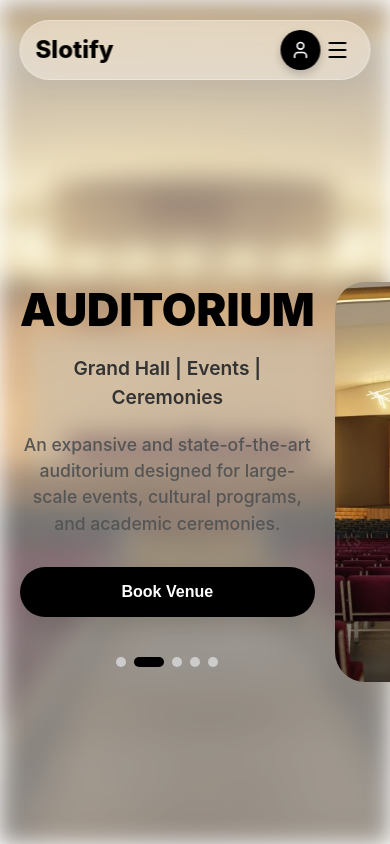
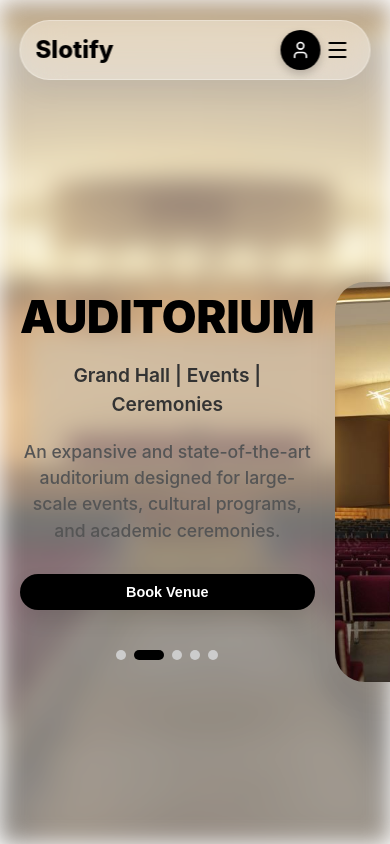
Before and after one commit to 8921543036/sltfyproject, a React (Vite) app: page / in a window 390 px wide. Shown: the top 844 px of the page. Built offline with nearby package versions, Linux system fonts and the light colour scheme; no server answers; the database is empty.

Commit message:
Update Book Venue button size and responsiveness

```diff
--- a/src/components/VenueSlider.jsx
+++ b/src/components/VenueSlider.jsx
@@ -122,14 +122,16 @@ const VenueSlider = () => {
                                     transition={{ duration: 0.6, delay: 0.3, ease: "easeOut" }}
                                     onClick={() => navigate('/book', { state: { venue: currentVenue } })}
                                     style={{
-                                        padding: '16px 40px',
+                                        padding: '10px 24px',
                                         backgroundColor: '#000',
                                         color: '#fff',
-                                        fontSize: '1rem',
+                                        fontSize: '0.9rem',
+                                        fontWeight: '700',
                                         borderRadius: '50px',
                                         boxShadow: '0 10px 20px rgba(0,0,0,0.1)',
                                         cursor: 'pointer',
-                                        border: 'none'
+                                        border: 'none',
+                                        display: 'inline-block'
                                     }}
                                 >
                                     Book Venue
```
